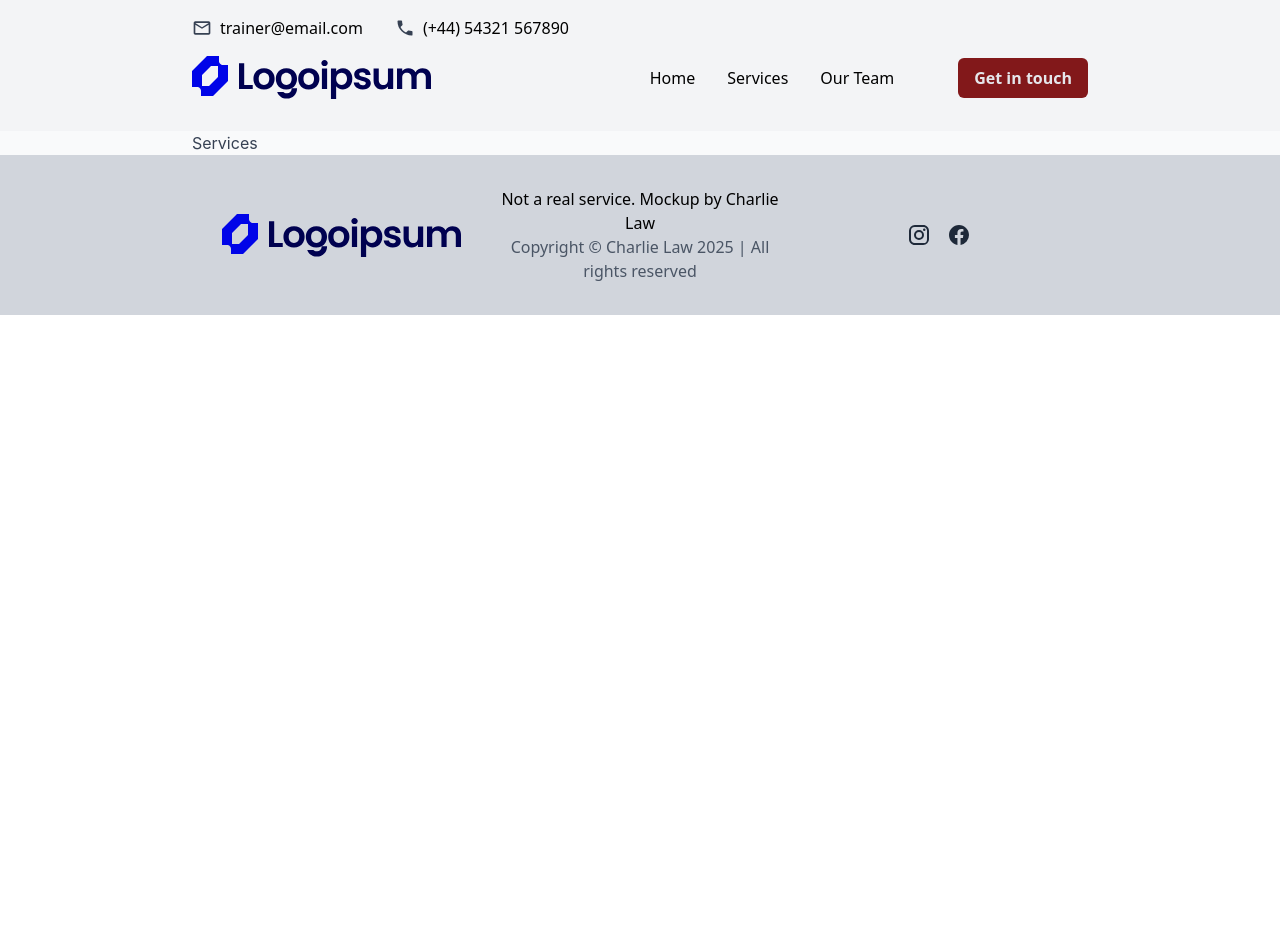
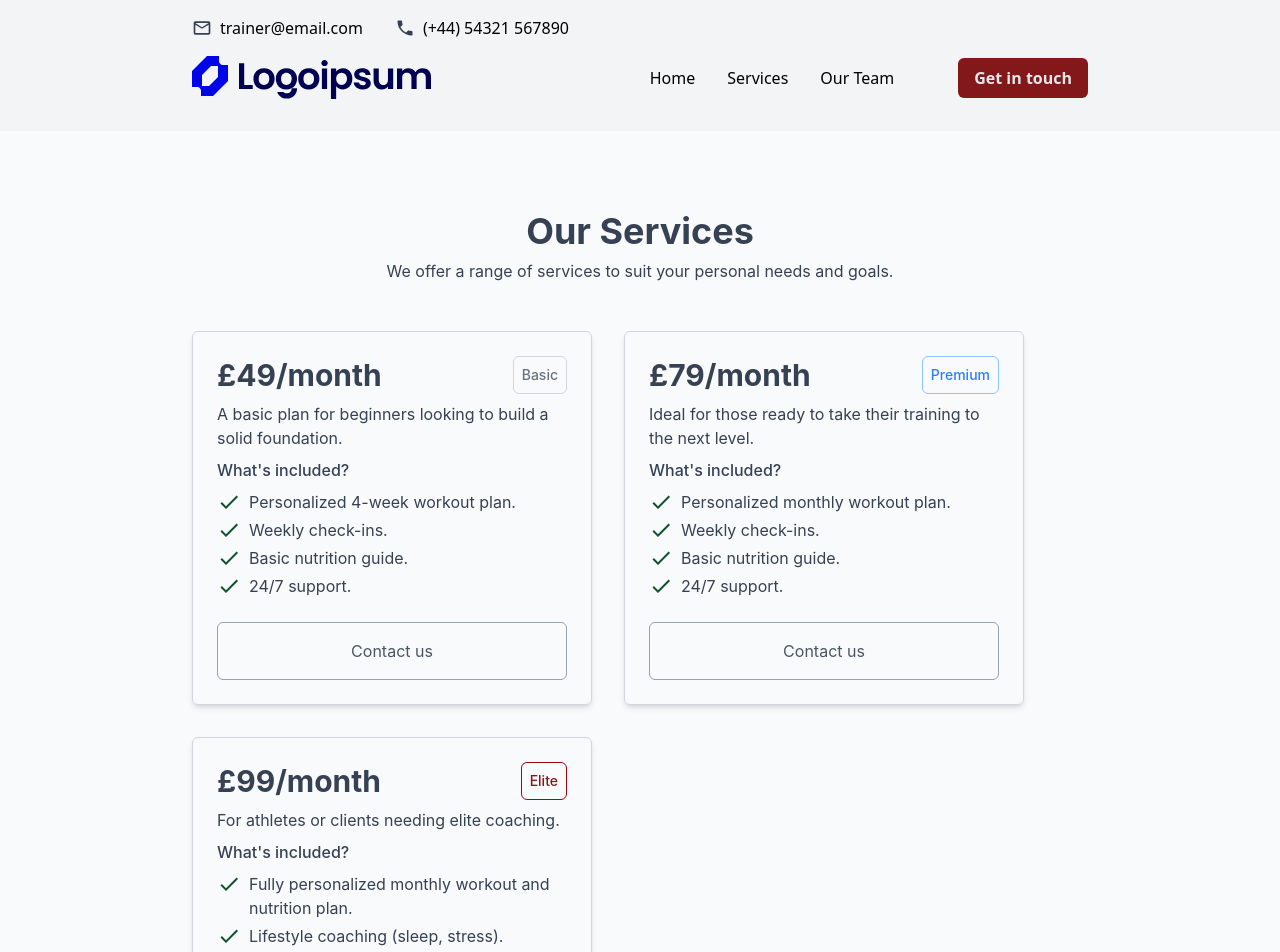
Before and after one commit to cha-law/personal-trainer-mockup, a React (Vite) app: page /services in a window 1280 px wide. Shown: the top 952 px of the page. Before the commit the page ends 800 px from the top, so only its background shows below. Built offline with nearby package versions, Linux system fonts and the light colour scheme; a web font is replaced by a local one.

Commit message:
Added services section

```diff
--- a/src/pages/Services.jsx
+++ b/src/pages/Services.jsx
@@ -1,5 +1,97 @@
 export default function Services() {
     return (
-        <h1>Services</h1>
+        <section className="py-20 flex  flex-col place-items-center gap-2">
+            <h1 className="font-bold text-4xl">Our Services</h1>
+            <p>We offer a range of services to suit your personal needs and goals.</p>
+
+            <div className="flex flex-wrap gap-8 mt-10 text-wrap">
+                <div className="flex flex-col max-w-100 gap-2 p-6 border border-gray-300 rounded-md shadow-md hover:shadow-xl transition-shadow duration-200">
+                    <div className="flex gap-8 place-content-between place-items-center">
+                        <h2 className="font-bold text-3xl">£49/month</h2>
+                        <div className="p-2 text-sm font-medium border border-gray-300 text-gray-500 rounded-md">Basic</div>
+                    </div>
+
+                    <p>A basic plan for beginners looking to build a solid foundation.</p>
+                    <h3 className="font-medium">What's included?</h3>
+                    <ul className="flex flex-col gap-1">
+                        <li className="flex gap-2 place-items-start">
+                            <svg className="min-w-6 max-w-6 fill-green-900" xmlns="http://www.w3.org/2000/svg" viewBox="0 0 24 24"><title>check</title><path d="M21,7L9,19L3.5,13.5L4.91,12.09L9,16.17L19.59,5.59L21,7Z" /></svg>
+                            <p>Personalized 4-week workout plan.</p>
+                        </li>
+                        <li className="flex gap-2 place-items-start">
+                            <svg className="min-w-6 max-w-6 fill-green-900" xmlns="http://www.w3.org/2000/svg" viewBox="0 0 24 24"><title>check</title><path d="M21,7L9,19L3.5,13.5L4.91,12.09L9,16.17L19.59,5.59L21,7Z" /></svg>
+                            <p>Weekly check-ins.</p>
+                        </li>
+                        <li className="flex gap-2 place-items-start">
+                            <svg className="min-w-6 max-w-6 fill-green-900" xmlns="http://www.w3.org/2000/svg" viewBox="0 0 24 24"><title>check</title><path d="M21,7L9,19L3.5,13.5L4.91,12.09L9,16.17L19.59,5.59L21,7Z" /></svg>
+                            <p>Basic nutrition guide.</p>
+                        </li>
+                        <li className="flex gap-2 place-items-start">
+                            <svg className="min-w-6 max-w-6 fill-green-900" xmlns="http://www.w3.org/2000/svg" viewBox="0 0 24 24"><title>check</title><path d="M21,7L9,19L3.5,13.5L4.91,12.09L9,16.17L19.59,5.59L21,7Z" /></svg>
+                            <p>24/7 support.</p>
+                        </li>
+                    </ul>
+                    <a className="mt-4 p-4 border border-gray-400 text-gray-600 w-full text-center rounded-md cursor-pointer hover:bg-red-100 transition duration-200">Contact us</a>
+                </div>
+
+                <div className="flex flex-col max-w-100 gap-2 p-6 border border-gray-300 rounded-md shadow-md hover:shadow-xl transition-shadow duration-200">
+                    <div className="flex gap-8 place-content-between place-items-center">
+                        <h2 className="font-bold text-3xl">£79/month</h2>
+                        <div className="p-2 text-sm font-medium border border-blue-300 text-blue-500 rounded-md">Premium</div>
+                    </div>
+
+                    <p>Ideal for those ready to take their training to the next level.</p>
+                    <h3 className="font-medium">What's included?</h3>
+                    <ul className="flex flex-col gap-1">
+                        <li className="flex gap-2 place-items-start">
+                            <svg className="min-w-6 max-w-6 fill-green-900" xmlns="http://www.w3.org/2000/svg" viewBox="0 0 24 24"><title>check</title><path d="M21,7L9,19L3.5,13.5L4.91,12.09L9,16.17L19.59,5.59L21,7Z" /></svg>
+                            <p>Personalized monthly workout plan.</p>
+                        </li>
+                        <li className="flex gap-2 place-items-start">
+                            <svg className="min-w-6 max-w-6 fill-green-900" xmlns="http://www.w3.org/2000/svg" viewBox="0 0 24 24"><title>check</title><path d="M21,7L9,19L3.5,13.5L4.91,12.09L9,16.17L19.59,5.59L21,7Z" /></svg>
+                            <p>Weekly check-ins.</p>
+                        </li>
+                        <li className="flex gap-2 place-items-start">
+                            <svg className="min-w-6 max-w-6 fill-green-900" xmlns="http://www.w3.org/2000/svg" viewBox="0 0 24 24"><title>check</title><path d="M21,7L9,19L3.5,13.5L4.91,12.09L9,16.17L19.59,5.59L21,7Z" /></svg>
+                            <p>Basic nutrition guide.</p>
+                        </li>
+                        <li className="flex gap-2 place-items-start">
+                            <svg className="min-w-6 max-w-6 fill-green-900" xmlns="http://www.w3.org/2000/svg" viewBox="0 0 24 24"><title>check</title><path d="M21,7L9,19L3.5,13.5L4.91,12.09L9,16.17L19.59,5.59L21,7Z" /></svg>
+                            <p>24/7 support.</p>
+                        </li>
+                    </ul>
+                    <a className="mt-4 p-4 border border-gray-400 text-gray-600 w-full text-center rounded-md cursor-pointer hover:bg-red-100 transition duration-200">Contact us</a>
+                </div>
+
+                <div className="flex flex-col max-w-100 gap-2 p-6 border border-gray-300 rounded-md shadow-md hover:shadow-xl transition-shadow duration-200">
+                    <div className="flex gap-8 place-content-between place-items-center">
+                        <h2 className="font-bold text-3xl">£99/month</h2>
+                        <div className="p-2 text-sm font-medium border border-red-800 text-red-900 rounded-md">Elite</div>
+                    </div>
+
+                    <p>For athletes or clients needing elite coaching.</p>
+                    <h3 className="font-medium">What's included?</h3>
+                    <ul className="flex flex-col gap-1">
+                        <li className="flex gap-2 place-items-start">
+                            <svg className="min-w-6 max-w-6 fill-green-900" xmlns="http://www.w3.org/2000/svg" viewBox="0 0 24 24"><title>check</title><path d="M21,7L9,19L3.5,13.5L4.91,12.09L9,16.17L19.59,5.59L21,7Z" /></svg>
+                            <p>Fully personalized monthly workout and nutrition plan.</p>
+                        </li>
+                        <li className="flex gap-2 place-items-start">
+                            <svg className="min-w-6 max-w-6 fill-green-900" xmlns="http://www.w3.org/2000/svg" viewBox="0 0 24 24"><title>check</title><path d="M21,7L9,19L3.5,13.5L4.91,12.09L9,16.17L19.59,5.59L21,7Z" /></svg>
+                            <p>Lifestyle coaching (sleep, stress).</p>
+                        </li>
+                        <li className="flex gap-2 place-items-start">
+                            <svg className="min-w-6 max-w-6 fill-green-900" xmlns="http://www.w3.org/2000/svg" viewBox="0 0 24 24"><title>check</title><path d="M21,7L9,19L3.5,13.5L4.91,12.09L9,16.17L19.59,5.59L21,7Z" /></svg>
+                            <p>One-on-one coaching.</p>
+                        </li>
+                        <li className="flex gap-2 place-items-start">
+                            <svg className="min-w-6 max-w-6 fill-green-900" xmlns="http://www.w3.org/2000/svg" viewBox="0 0 24 24"><title>check</title><path d="M21,7L9,19L3.5,13.5L4.91,12.09L9,16.17L19.59,5.59L21,7Z" /></svg>
+                            <p>24/7 support.</p>
+                        </li>
+                    </ul>
+                    <a className="mt-4 p-4 border border-gray-400 text-gray-600 w-full text-center rounded-md cursor-pointer hover:bg-red-100 transition duration-200">Contact us</a>
+                </div>
+            </div>
+        </section>
     )
 }
```
